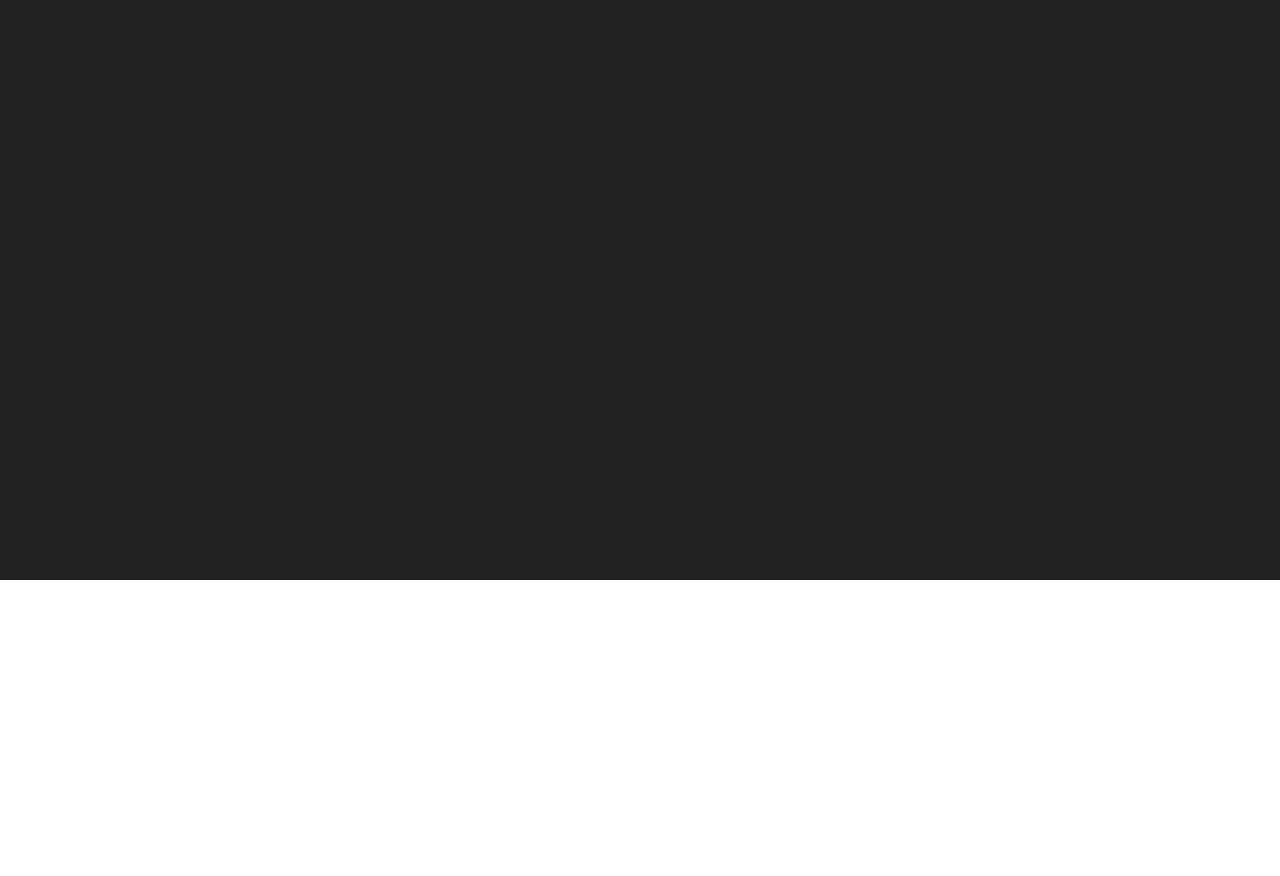
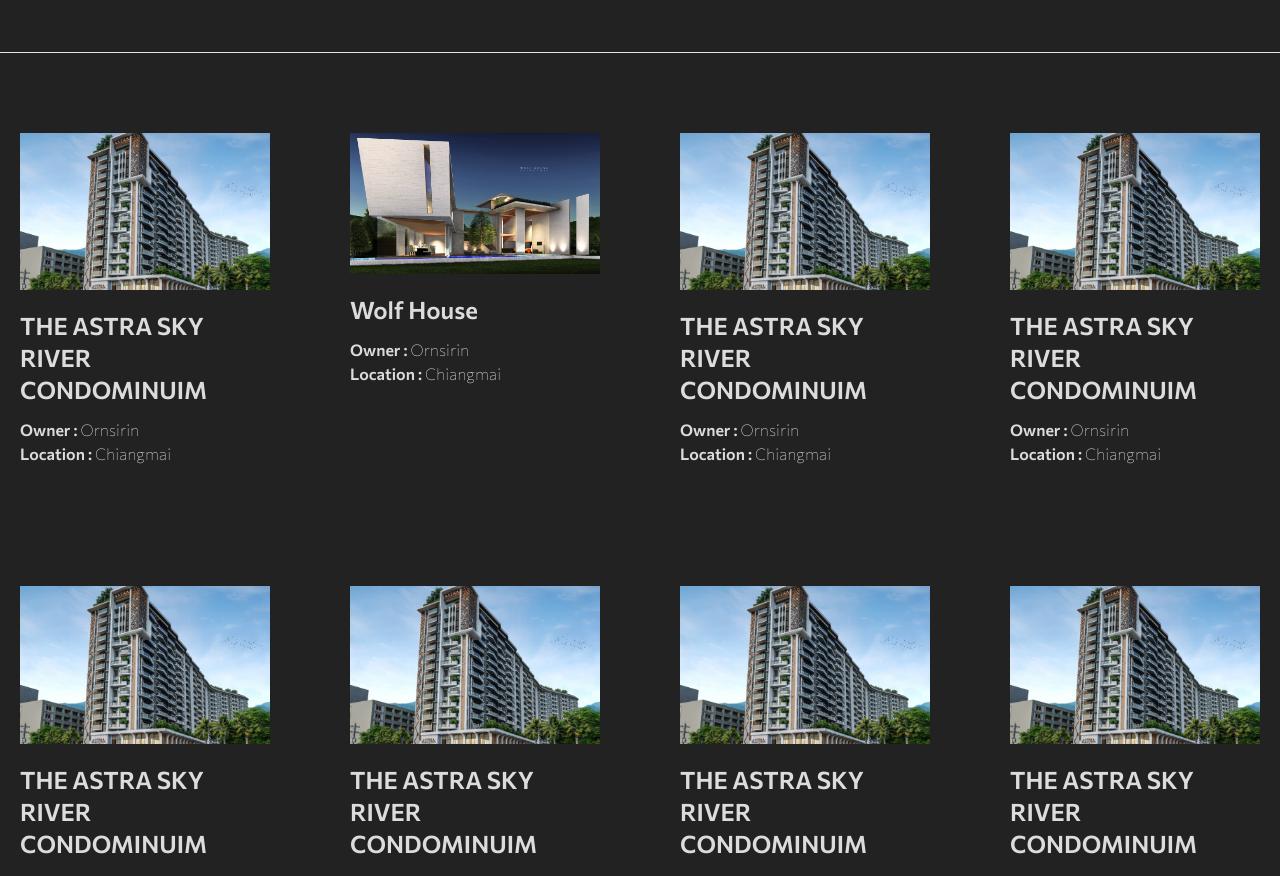
Before and after one commit to MaylonPan/tissus-project, a React (Vite) app: page /projectall in a window 1280 px wide. Before the commit this address had no page. Shown: the part 220-1096 px from the top of the page. Before the commit the page ends 800 px from the top, so only its background shows below. Built offline with nearby package versions, Linux system fonts and the light colour scheme; the HTML template or start-up script is replaced by a standard one; a web font is replaced by a local one.

Commit message:
save for work outside

```diff
--- /dev/null
+++ b/src/assets/components/AllProjectCard.jsx
@@ -0,0 +1,18 @@
+import React from 'react'
+
+function AllProjectCard({imageUrl,ProjectName,Owner,Location}) {
+  return (
+    <div>
+        <div className='px-5 mb-20 hover:cursor-pointer hover:scale-105 ease-in-out duration-200 '>
+            <img src={imageUrl} className='mb-5'/>
+            <div>
+                <p className='font-semibold text-2xl pb-3'>{ProjectName}</p>
+                <p className='font-semibold'>Owner : <span className='font-thin'>{Owner}</span></p>
+                <p className='font-semibold'>Location : <span className='font-thin'>{Location}</span></p>
+            </div>
+        </div>
+    </div>
+  )
+}
+
+export default AllProjectCard
--- a/src/assets/components/DropDown.jsx
+++ b/src/assets/components/DropDown.jsx
@@ -1,5 +1,6 @@
 import React from 'react'
 import { Button } from "@/components/ui/button"
+import { Link } from 'react-router-dom';
 
 import {
   DropdownMenu,
@@ -21,15 +22,24 @@ function DropDown() {
     <div className=''>
       <DropdownMenu>
         <DropdownMenuTrigger asChild>
-          <p className='animated-underline'>Projects</p>
+          <p className='hover:text-white'>Projects</p>
         </DropdownMenuTrigger>
-        <DropdownMenuContent className="w-56 bg-[#444]" align="start">
+        <DropdownMenuContent className="w-56 bg-[#444] z-999" align="start">
           <DropdownMenuGroup>
-            <DropdownMenuItem className='text-[#dcdcdc]'>
-              Comdominium
+            <DropdownMenuItem asChild>
+              <Link to="/projectall" className='text-[#dcdcdc] hover:text-[#444]'>
+                All
+              </Link>
             </DropdownMenuItem>
-            <DropdownMenuItem className='text-[#dcdcdc]'>
-              House
+            <DropdownMenuItem asChild>
+              <Link to="/projectcondo" className='text-[#dcdcdc] hover:text-[#444]'>
+                Comdominium
+              </Link>
+            </DropdownMenuItem>
+            <DropdownMenuItem asChild>
+              <Link to="/projecthouse" className='text-[#dcdcdc] hover:text-[#444]'>
+                House
+              </Link>
             </DropdownMenuItem>
           </DropdownMenuGroup>
         </DropdownMenuContent>
--- a/src/assets/components/MobileNav.jsx
+++ b/src/assets/components/MobileNav.jsx
@@ -1,5 +1,6 @@
 import React from 'react'
 import { Link } from 'react-router-dom';
+import DropDown from './DropDown';
 
 import {
   Sheet,
@@ -31,7 +32,7 @@ function MobileNav() {
                         </Link>
                     </li>
                     <li className='hover:text-white'>
-                        <Link to="/project">
+                        <Link to="/projectall">
                         <p>Projects</p>
                         </Link>
                     </li>
--- a/src/assets/components/Navbar.jsx
+++ b/src/assets/components/Navbar.jsx
@@ -1,6 +1,7 @@
 import React from 'react'
 import { Link } from 'react-router-dom';
 import MobileNav from './MobileNav';
+import DropDown from './DropDown';
 
 
 function Navbar() {
@@ -25,9 +26,7 @@ function Navbar() {
                 </Link>
               </li>
               <li className='hover:text-white animated-underline'>
-                <Link to="/project">
-                <p>Projects</p>
-                </Link>
+                <DropDown/>
               </li>
               <li className='hover:text-white animated-underline'>
                 <Link to="/contact">
--- a/src/index.css
+++ b/src/index.css
@@ -13,6 +13,11 @@
 
 body {
     color: #dcdcdc;
+}
+
+h2 {
+    font-size: 3rem;
+    font-weight: 600;
 }
 
 h3 {
--- /dev/null
+++ b/src/pages/projects/ProjectAll.jsx
@@ -0,0 +1,98 @@
+import React from 'react'
+import Navbar from "../../assets/components/Navbar.jsx";
+import Footer from '../../assets/components/Footer';
+import Allprojectcard from '../../assets/components/AllProjectCard.jsx';
+import { Link } from 'react-router-dom';
+import { gsap } from "gsap";
+
+gsap.from("h2,h3,h4,h5,h6,p,input,span,img,Link", {
+    y: 100,
+    opacity: 0,
+    duration: 1,
+    delay: 0.5,
+    ease: "power2.out"
+});
+
+function ProjectAll() {
+  return (
+    <div>
+      <div className='max-w-[1440px] mx-auto'>
+        <Navbar />
+        <div className='mt-30'>
+          <h2 className='pb-20 border-b-1'>Our Projects - All</h2>
+          <div className='pt-20'>
+            <div className=' grid sm:grid-cols-1 md:grid-cols-3 lg:grid-cols-4 gap-10'>
+                <Link to='/astra-sky-river'>
+                  <Allprojectcard
+                  imageUrl="/astra-sky-river/astra-sr5.jpg"
+                  ProjectName="THE ASTRA SKY RIVER CONDOMINUIM"
+                  Owner="Ornsirin"
+                  Location="Chiangmai"
+                  />
+                </Link>
+                <Link to='/astra-sky-river'>
+                  <Allprojectcard
+                  imageUrl="/wolf-house/wolf1.jpg"
+                  ProjectName="Wolf House"
+                  Owner="Ornsirin"
+                  Location="Chiangmai"
+                  />
+                </Link>
+                <Link to='/astra-sky-river'>
+                  <Allprojectcard
+                  imageUrl="/astra-sky-river/astra-sr5.jpg"
+                  ProjectName="THE ASTRA SKY RIVER CONDOMINUIM"
+                  Owner="Ornsirin"
+                  Location="Chiangmai"
+                  />
+                </Link>
+                <Link to='/astra-sky-river'>
+                  <Allprojectcard
+                  imageUrl="/astra-sky-river/astra-sr5.jpg"
+                  ProjectName="THE ASTRA SKY RIVER CONDOMINUIM"
+                  Owner="Ornsirin"
+                  Location="Chiangmai"
+                  />
+                </Link>
+                <Link to='/astra-sky-river'>
+                  <Allprojectcard
+                  imageUrl="/astra-sky-river/astra-sr5.jpg"
+                  ProjectName="THE ASTRA SKY RIVER CONDOMINUIM"
+                  Owner="Ornsirin"
+                  Location="Chiangmai"
+                  />
+                </Link>
+                <Link to='/astra-sky-river'>
+                  <Allprojectcard
+                  imageUrl="/astra-sky-river/astra-sr5.jpg"
+                  ProjectName="THE ASTRA SKY RIVER CONDOMINUIM"
+                  Owner="Ornsirin"
+                  Location="Chiangmai"
+                  />
+                </Link>
+                <Link to='/astra-sky-river'>
+                  <Allprojectcard
+                  imageUrl="/astra-sky-river/astra-sr5.jpg"
+                  ProjectName="THE ASTRA SKY RIVER CONDOMINUIM"
+                  Owner="Ornsirin"
+                  Location="Chiangmai"
+                  />
+                </Link>
+                <Link to='/astra-sky-river'>
+                  <Allprojectcard
+                  imageUrl="/astra-sky-river/astra-sr5.jpg"
+                  ProjectName="THE ASTRA SKY RIVER CONDOMINUIM"
+                  Owner="Ornsirin"
+                  Location="Chiangmai"
+                  />
+                </Link>
+            </div>
+          </div>
+        </div>
+      <Footer />
+      </div>
+    </div>
+  )
+}
+
+export default ProjectAll
--- /dev/null
+++ b/src/pages/projects/ProjectCondo.jsx
@@ -0,0 +1,9 @@
+import React from 'react'
+
+function ProjectCondo() {
+  return (
+    <div>ProjectCondo</div>
+  )
+}
+
+export default ProjectCondo
--- /dev/null
+++ b/src/pages/projects/ProjectHouse.jsx
@@ -0,0 +1,9 @@
+import React from 'react'
+
+function ProjectHouse() {
+  return (
+    <div>ProjectHouse</div>
+  )
+}
+
+export default ProjectHouse
--- /dev/null
+++ b/src/pages/projects/project-pages/AstraSkyRiver.jsx
@@ -0,0 +1,28 @@
+import React from 'react'
+import Navbar from "../../../assets/components/Navbar.jsx";
+import Footer from '../../../assets/components/Footer';
+import { gsap } from "gsap";
+
+gsap.from("h2,h3,h4,h5,h6,p,input,span,img,Link", {
+    y: 100,
+    opacity: 0,
+    duration: 1,
+    delay: 0.5,
+    ease: "power2.out"
+});
+
+function AstraSkyRiver() {
+  return (
+    <div>
+      <div className='max-w-[1440px] mx-auto'>
+        <Navbar />
+        <div className='mt-30'>
+          <img src="/" alt="" />
+        </div>
+        <Footer />
+      </div>
+    </div>
+  )
+}
+
+export default AstraSkyRiver
```
Also changed, not shown: src/routes/AppRoutes.jsx (+8 -0 lines), public/astra-sky-river/[Originals]/astra-sr5.jpg (added), public/astra-sky-river/astra-sr5.jpg (added).
